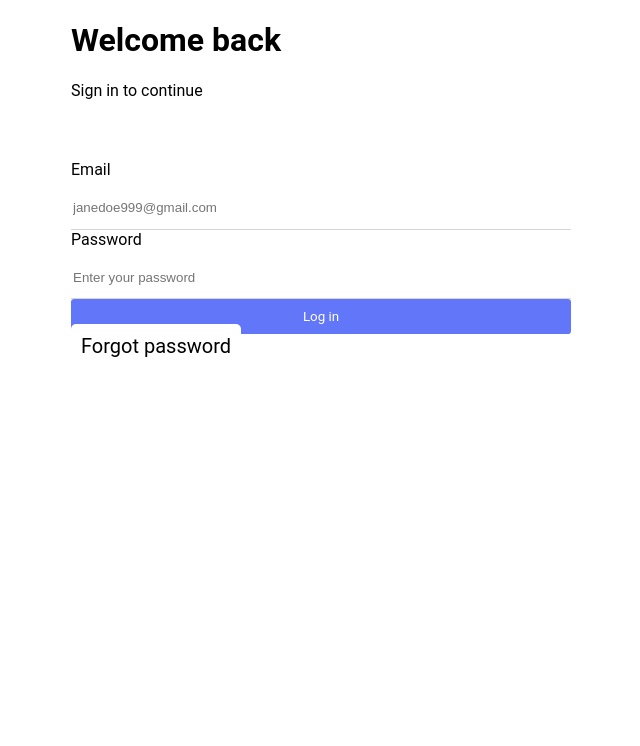
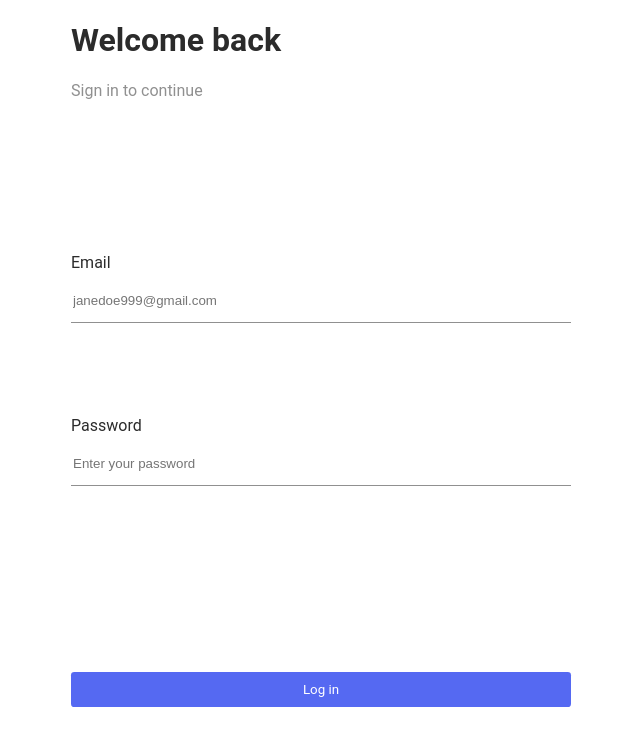
Before and after one commit to code-experiment/code_experiment_react_playground, a React (Create React App) app: page /login in a window 1280 px wide. Shown: the top 746 px of the page, without its empty margins (319-959 px from the left). Built offline with nearby package versions, Linux system fonts and the light colour scheme; no server answers.

Commit message:
add css variables and update styles to match

```diff
--- a/src/pages/LoginPage.tsx
+++ b/src/pages/LoginPage.tsx
@@ -9,14 +9,7 @@ const LoginPage = () => {
         <h1>Welcome back</h1>
         <div>Sign in to continue</div>
       </div>
-      <div className="form-wrapper">
-        <Authform />
-        <ButtonLink
-          text="Forgot password"
-          route="/forgot-password"
-          styles={{ backgroundColor: "none", boxShadow: "none" }}
-        />
-      </div>
+      <Authform />
     </div>
   );
 };
--- a/src/styles/main.css
+++ b/src/styles/main.css
@@ -1,3 +1,20 @@
+:root {
+  --main-font: "Roboto", sans-serif;
+  --main-font-color: rgba(43, 43, 43);
+  --secondary-font-color: rgba(144, 144, 144);
+
+  --main-background-color: rgba(255, 255, 255);
+  --secondary-background-color: rgba(85, 105, 242);
+
+  --main-button-background-color: rgba(85, 105, 242);
+  --main-button-font-color: rgba(255, 255, 255);
+
+  --secondary-button-background-color: rgba(255, 255, 255);
+  --secondary-button-font-color: rgba(43, 43, 43);
+
+  --button-box-shadow: 6px 8px 10px 0px #00000063;
+}
+
 *,
 *::before,
 *::after {
@@ -6,7 +23,8 @@
 
 body {
   margin: 0;
-  font-family: "Roboto", sans-serif;
+  font-family: var(--main-font);
+  color: var(--main-font-color);
 }
 
 #root {
@@ -29,7 +47,11 @@ body {
 
 .two-row-container > .top-content h1 {
   font-size: 3rem;
-  color: gray;
+  color: var(--secondary-font-color);
+}
+
+.two-row-container > .top-content p {
+  color: var(--secondary-font-color);
 }
 
 .bottom-content {
@@ -60,15 +82,19 @@ body {
   margin-bottom: 1em;
   padding: 0.5em;
   font-size: 1.25rem;
-  font-family: "Roboto", sans-serif;
-  color: black;
-  background-color: white;
+  font-family: var(--main-font);
+  color: var(--secondary-button-font-color);
+  background-color: var(--secondary-button-background-color);
   border-radius: 0.25em;
-  box-shadow: 6px 8px 10px 0px #00000063;
+  box-shadow: var(--button-box-shadow);
   border: none;
   cursor: pointer;
   text-align: center;
   text-decoration: none;
+}
+
+.auth-container > .top-content div {
+  color: var(--secondary-font-color);
 }
 
 /* Auth Form Styles */
@@ -97,24 +123,24 @@ body {
 
 .auth-form-item input {
   border: none;
-  border-bottom: 1px solid #d5d5d5;
+  border-bottom: 1px solid var(--secondary-font-color);
   padding-bottom: 1em;
   padding-top: 1em;
 }
 
 .auth-container .auth-form-button {
-  font-family: "Roboto", sans-serif;
-  background-color: hsl(232deg 93% 68%);
+  font-family: var(--main-font);
+  background-color: var(--main-button-background-color);
+  color: var(--main-button-font-color);
   padding: 0.75em;
   border: none;
   border-radius: 0.25em;
-  color: white;
 }
 
 @media only screen and (min-width: 600px) {
   .bottom-content {
     background-image: none !important;
-    background-color: hsl(232deg 93% 68%);
+    background-color: var(--secondary-background-color);
     background-repeat: no-repeat;
     background-size: cover;
   }
```
